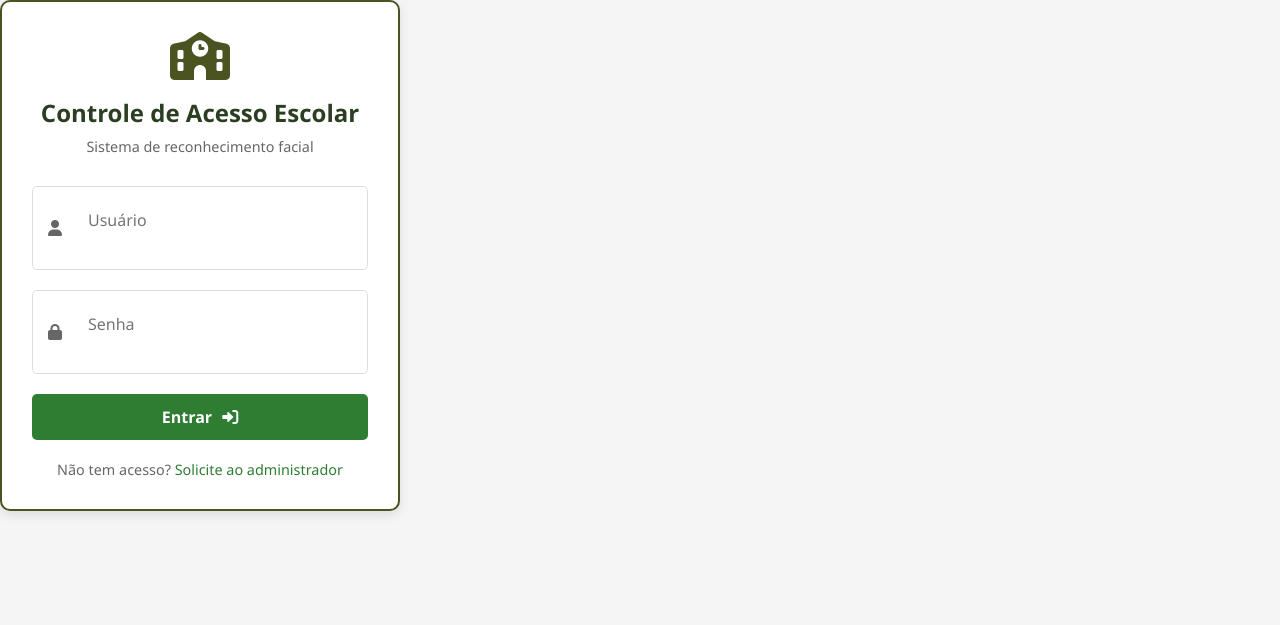
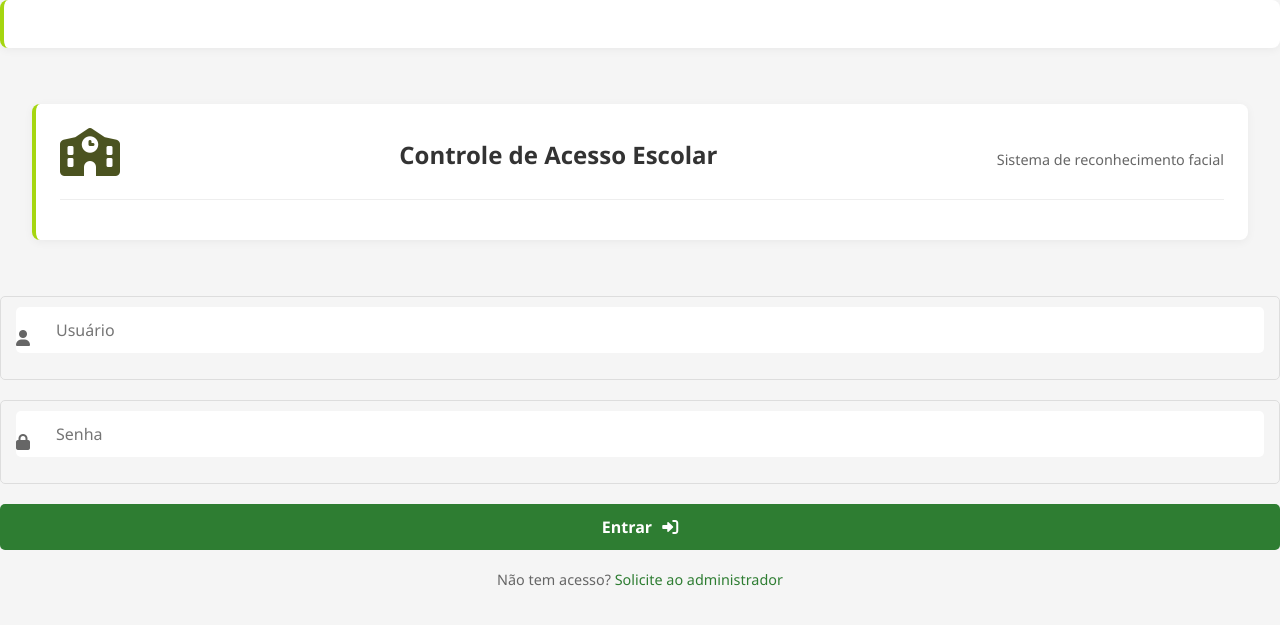
Before and after one commit to thaisferreeirah/Acelera-4, a Flask app: page /login in a window 1280 px wide. Shown: the top 625 px of the page. Run offline with Flask 3, Linux system fonts and the light colour scheme.

Commit message:
alteração login

```diff
--- a/templates/login.html
+++ b/templates/login.html
@@ -9,11 +9,15 @@
     <link rel="stylesheet" href="../static/style.css">
 </head>
 <body>
-    <div class="login-container">
-        <div class="login-header">
+    <div class="cartao"></div>
+    <div class="main-content">
+        <div class="card">
+            <div class="card-header">
             <i class="fas fa-school icon-large"></i>
             <h1>Controle de Acesso Escolar</h1>
             <p>Sistema de reconhecimento facial</p>
+            </div>
+        </div>
         </div>
 
         <form id="loginForm" class="login-form" action="/login" method="POST">
```
